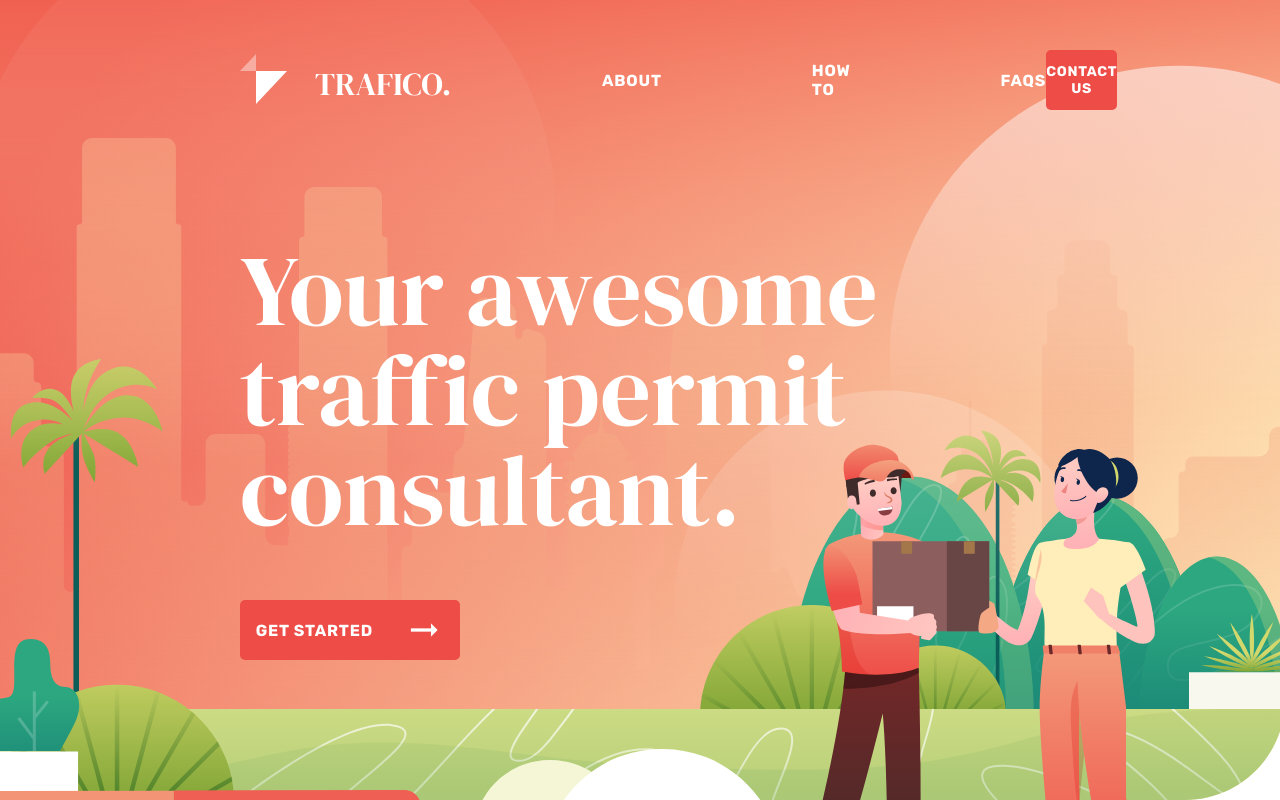
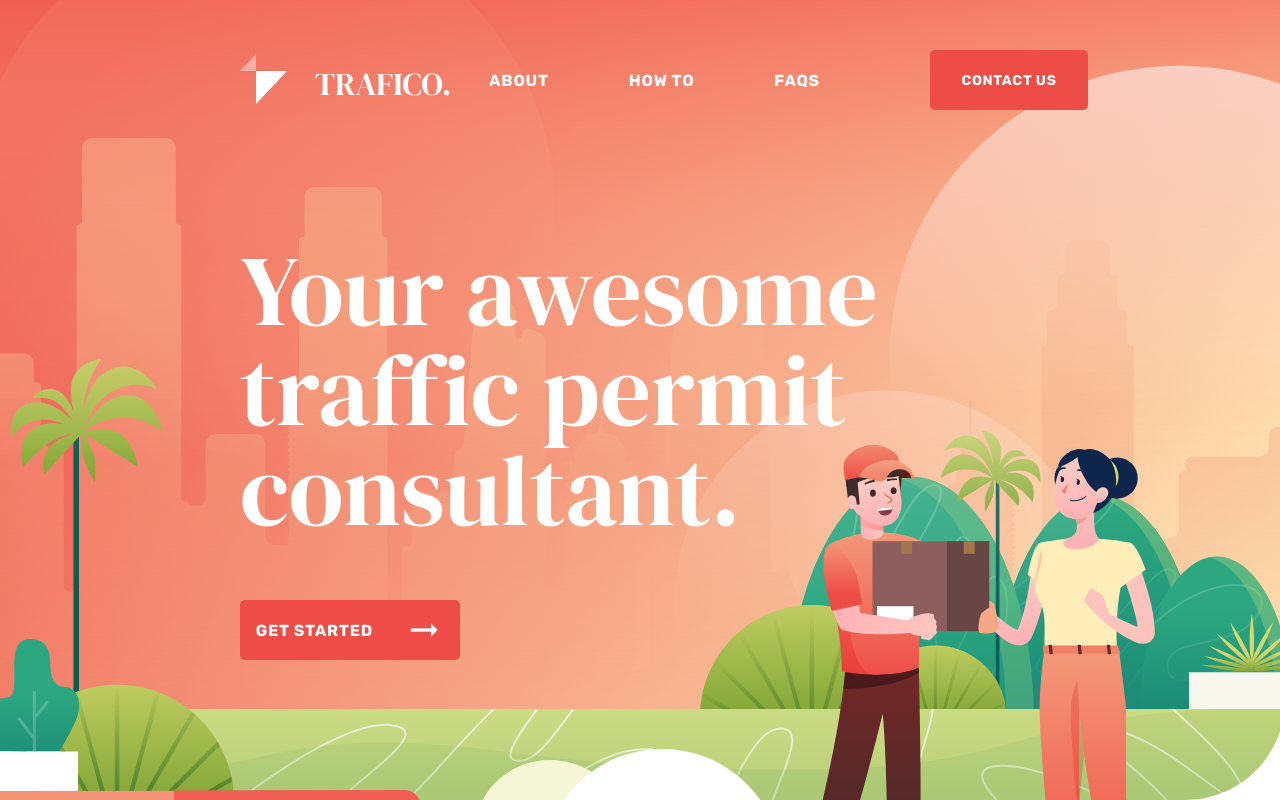
Before and after one commit to leoorlandin/traffic-landing-page, a React (Create React App) app: page / in a window 1280 px wide. Shown: the top 800 px of the page. Built offline with nearby package versions, Linux system fonts and the light colour scheme.

Commit message:
adjust header component styles

```diff
--- a/src/components/Header/index.js
+++ b/src/components/Header/index.js
@@ -13,8 +13,8 @@ const Header = () => {
         <a href="/">about</a>
         <a href="/">how to</a>
         <a href="/">faqs</a>
+        <PrimaryButton width={158} height={60} textContent="contact us" />
       </S.HeaderLinks>
-        <PrimaryButton width={158} height={60} textContent="contact us" />
     </S.StyledUl>
   );
 };
--- a/src/components/Header/styles.js
+++ b/src/components/Header/styles.js
@@ -1,5 +1,4 @@
 import styled from 'styled-components';
-
 
 export const StyledUl = styled.ul`
 
@@ -13,7 +12,6 @@ export const StyledUl = styled.ul`
 
 export const HeaderLinks = styled.div`
     display: flex;
-    justify-content: space-around;
     align-items: center;
 
   & a{
@@ -24,6 +22,10 @@ export const HeaderLinks = styled.div`
     font-family: 'Rubik';
     letter-spacing: 0.05em;
     text-decoration: none;
-    margin-left: 150px;
+    margin-right: 80px;
+  }
+
+  & :nth-child(3){
+    margin-right: 110px;
   }
 `;
--- a/src/components/PrimaryButton/styles.js
+++ b/src/components/PrimaryButton/styles.js
@@ -11,4 +11,9 @@ export const PrimaryButton = styled.button`
   font-family: 'Rubik';
   text-transform: uppercase;
   letter-spacing: 0.05em;
+
+
+  &:hover{
+    opacity: 0.9;
+  }
   `;
```
Lines whose indentation alone changed are shown as unchanged.
